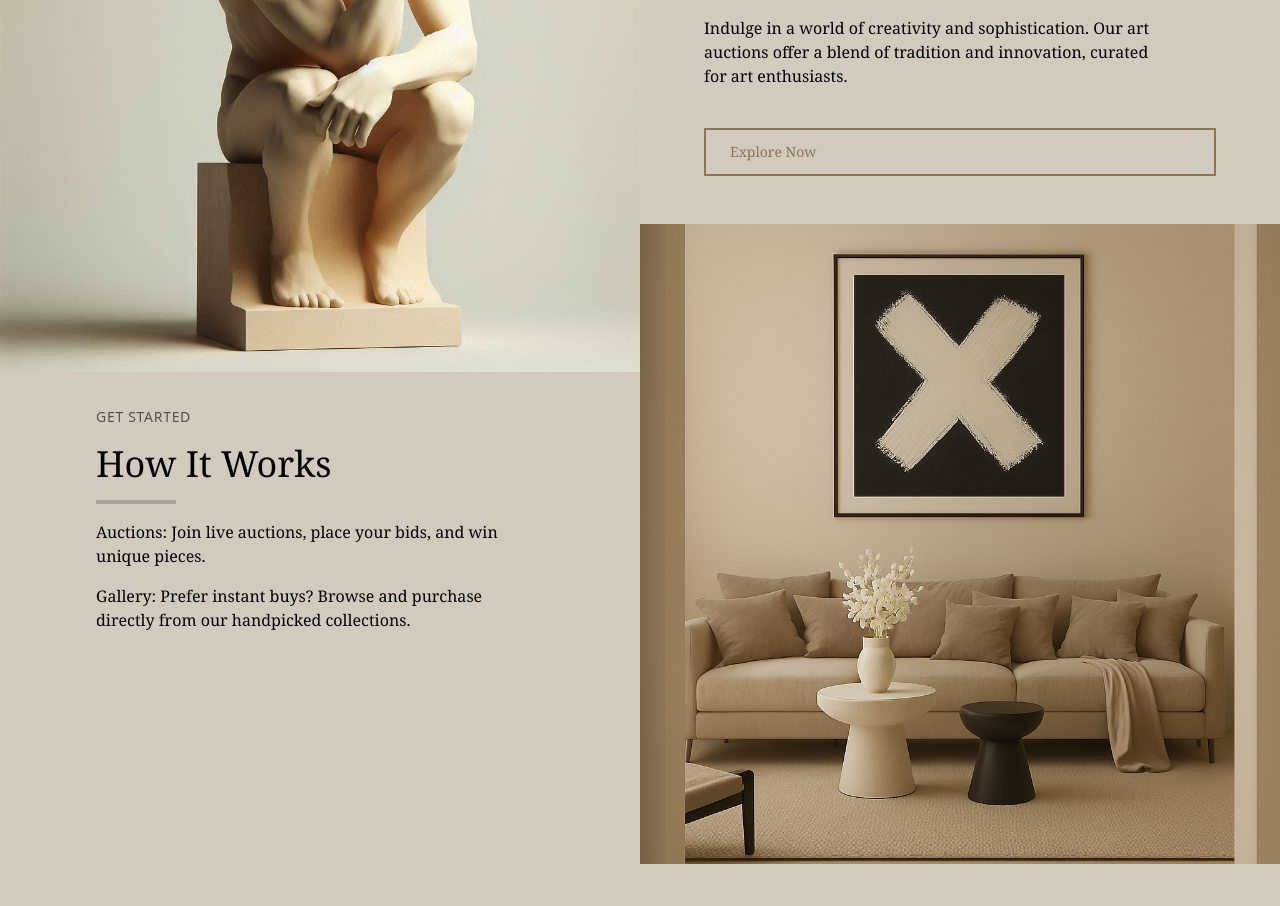
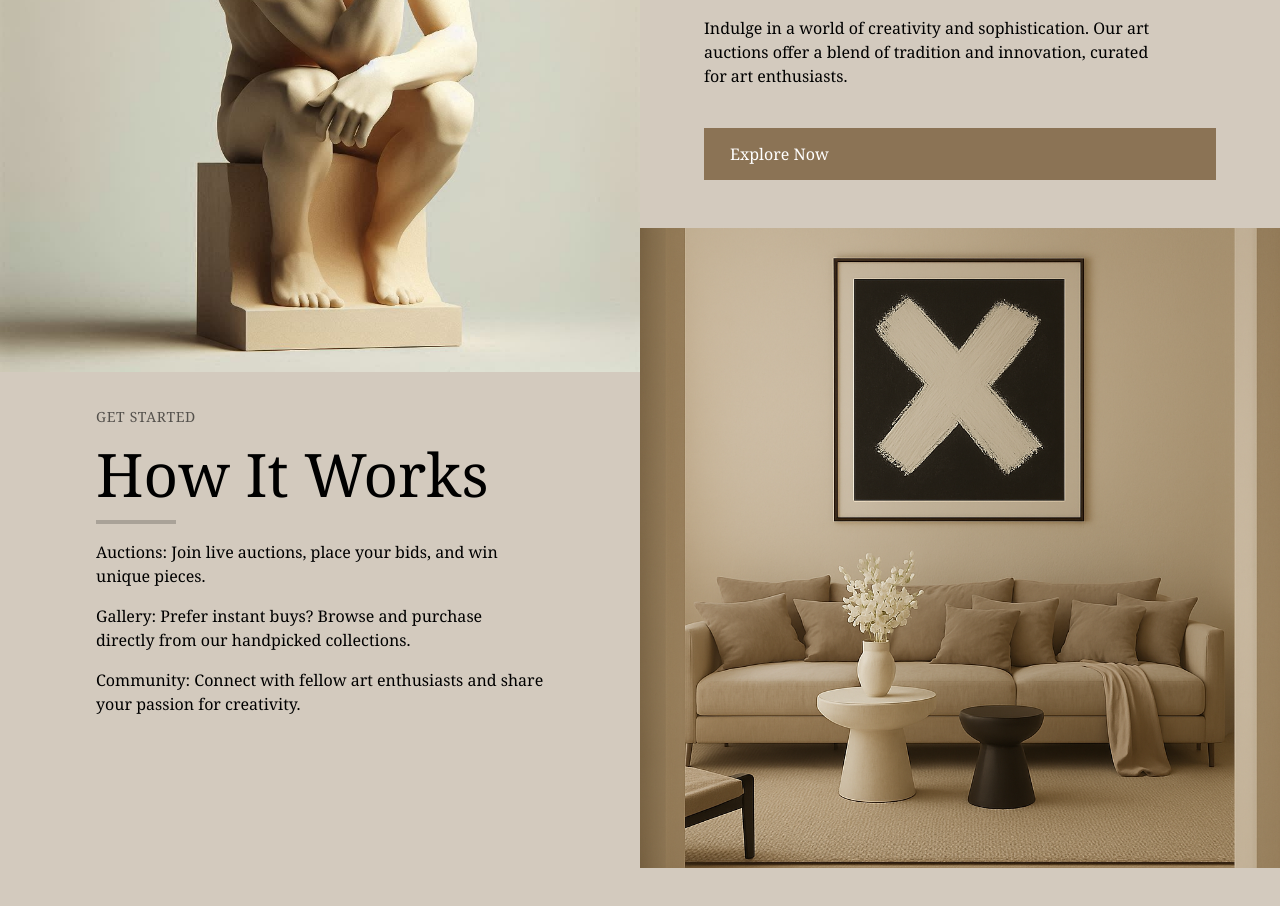
Before and after one commit to rajeshworimalla/auctoraBackup, a React (Create React App) app in the folder client/: page /#/ in a window 1280 px wide. Shown: the part 340-1246 px from the top of the page. Built offline with nearby package versions, Linux system fonts and the light colour scheme; no server answers; the database is empty.

Commit message:
more on homepage

```diff
--- a/client/src/components/HeroSection.js
+++ b/client/src/components/HeroSection.js
@@ -136,14 +136,17 @@ const HeroSection = () => {
           {/* How It Works */}
           <div className="bg-[#D3CABE] flex flex-col justify-center items-center px-6 md:px-12 py-8">
             <div className="max-w-md space-y-4">
-              <span className="text-sm tracking-wider text-black/60 uppercase">Get Started</span>
-              <h2 className="text-4xl font-serif mb-2">How It Works</h2>
+              <span className="text-sm tracking-wider text-black/60 uppercase font-serif">Get Started</span>
+              <h2 className="text-6xl font-serif mb-2">How It Works</h2>
               <div className="w-20 h-1 bg-black/20 mb-4"></div>
               <p className="text-base font-light font-serif">
                 <strong>Auctions:</strong> Join live auctions, place your bids, and win unique pieces.
               </p>
               <p className="text-base font-light font-serif">
                 <strong>Gallery:</strong> Prefer instant buys? Browse and purchase directly from our handpicked collections.
+              </p>
+              <p className="text-base font-light font-serif">
+                <strong>Community:</strong> Connect with fellow art enthusiasts and share your passion for creativity.
               </p>
             </div>
           </div>
@@ -161,7 +164,7 @@ const HeroSection = () => {
             </p>
             <Link
               to="/explore"
-              className="inline-block border-2 border-[#8B7355] px-6 py-3 text-sm text-[#8B7355] hover:bg-[#8B7355] hover:text-white hover:scale-105 hover:shadow-lg hover:shadow-[#8B7355] transition-all duration-300 font-serif"
+              className="inline-block border-2 border-[#8B7355] px-6 py-3 text-base text-white bg-[#8B7355] hover:bg-[#6B563D] hover:scale-105 hover:shadow-lg hover:shadow-[#8B7355] transition-all duration-300 font-serif"
             >
               Explore Now
             </Link>
```
